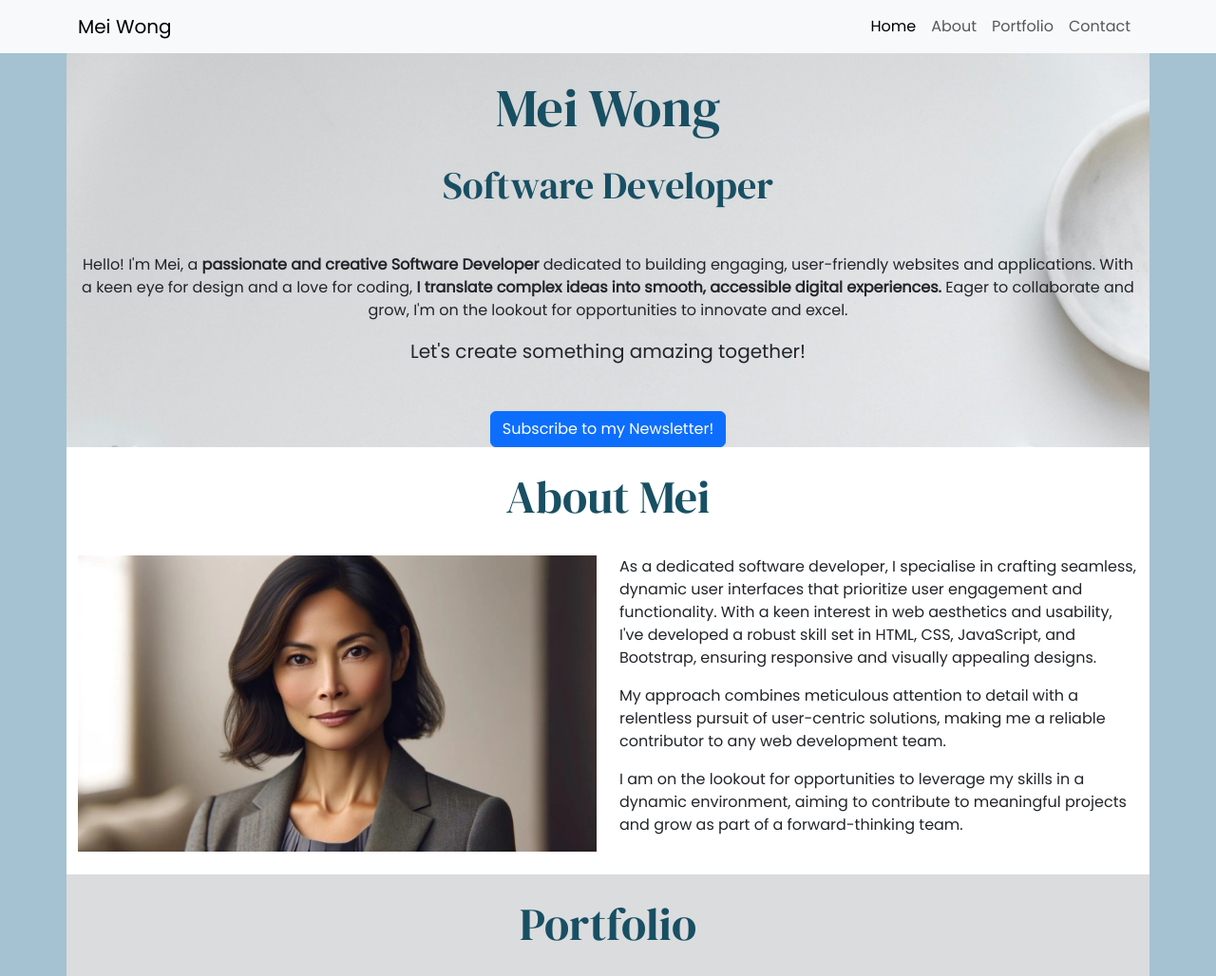
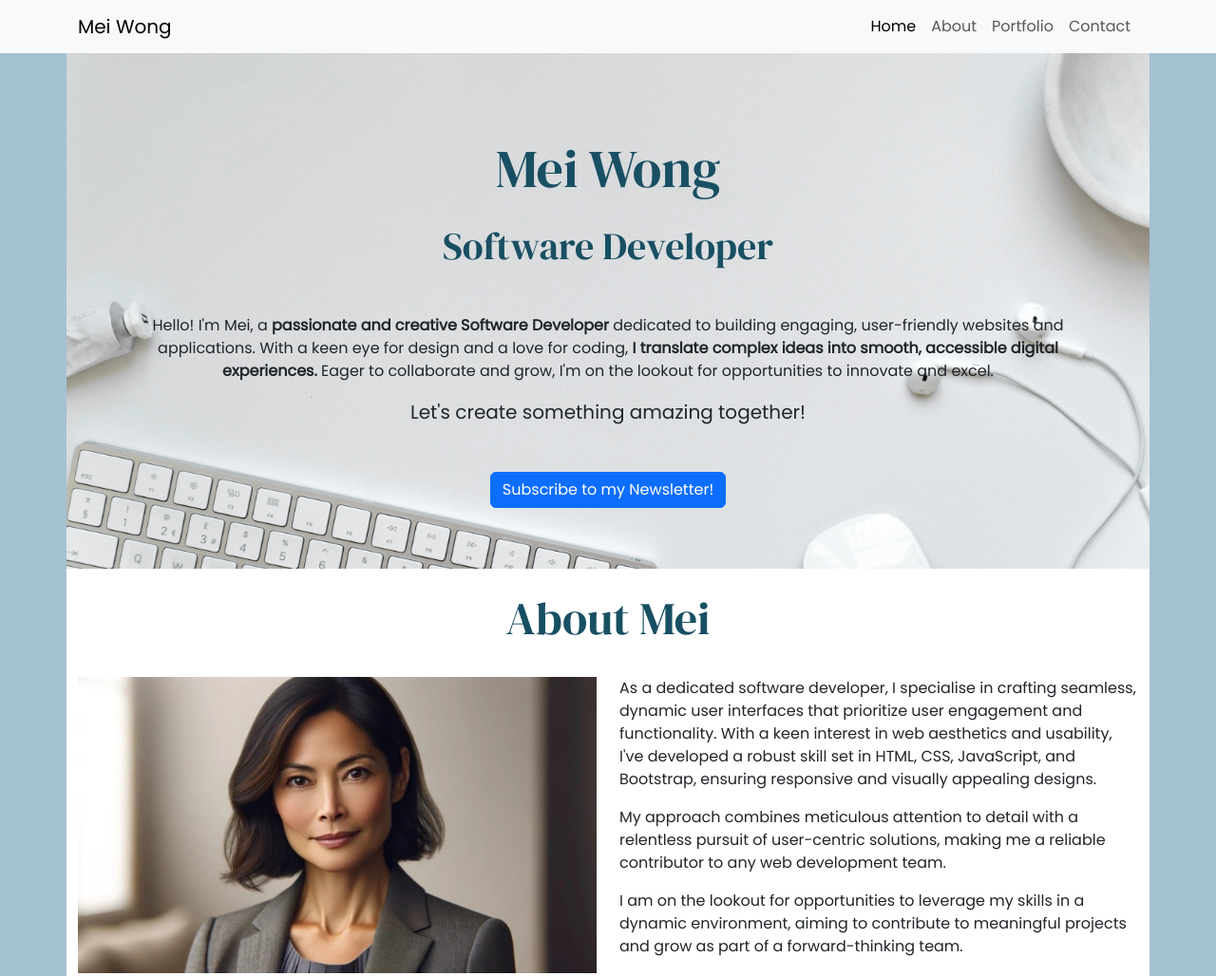
Before and after one commit to TiredSkitarii/bootstrap-portfolio-project, a plain HTML site: page index.html in a window 1280 px wide. Shown: the top 1028 px of the page at 95% size. Drawn offline with nearby package versions, Linux system fonts and the light colour scheme.

Commit message:
Heading styling added

```diff
--- a/assets/css/style.css
+++ b/assets/css/style.css
@@ -34,5 +34,7 @@ h1, h2 {
     background-color: #dbdcde;
     background-image: url(../images/background.webp);
     background-size: cover;
-
+    background-position: 50% 70%;
+    min-height: 500px;
+    padding:5% 7%;
 }
```
